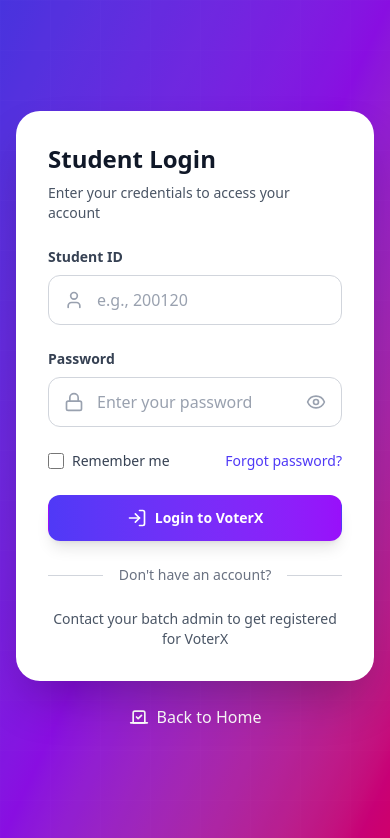
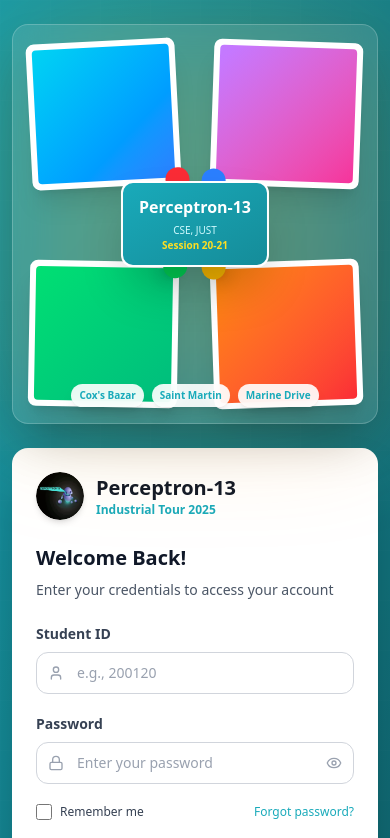
Before and after one commit to DurjoyGH/Perceptron-13, a React (Vite) app in the folder frontend/: page /login in a window 390 px wide. Shown: the top 838 px of the page. Built offline with nearby package versions, Linux system fonts and the light colour scheme.

Commit message:
login page redesigned

```diff
--- a/frontend/src/pages/Auth/Login.jsx
+++ b/frontend/src/pages/Auth/Login.jsx
@@ -1,6 +1,6 @@
 import { useState } from 'react';
 import { Link, useNavigate } from 'react-router-dom';
-import { LogIn, User, Lock, Eye, EyeOff, Vote } from 'lucide-react';
+import { LogIn, User, Lock, Eye, EyeOff, ArrowLeft, Compass } from 'lucide-react';
 
 const Login = () => {
   const navigate = useNavigate();
@@ -77,30 +77,45 @@ const Login = () => {
   };
 
   return (
-    <div className="min-h-screen bg-gradient-to-br from-indigo-600 via-purple-600 to-pink-600 flex items-center justify-center py-12 px-4 sm:px-6 lg:px-8">
+    <div className="min-h-screen bg-gradient-to-br from-[#19aaba] via-[#158c99] to-[#116d77] flex items-center justify-center py-6 sm:py-8 md:py-12 px-3 sm:px-4 lg:px-8">
       <div className="absolute inset-0 bg-black/10"></div>
       <div className="absolute inset-0 bg-grid-pattern opacity-10"></div>
 
       <div className="relative max-w-6xl w-full">
-        <div className="grid md:grid-cols-2 gap-8 items-start">
+        <div className="grid md:grid-cols-2 gap-6 sm:gap-8 items-start">
           {/* Left Side - Login Card */}
           <div className="order-2 md:order-1">
             {/* Login Card */}
-            <div className="bg-white rounded-3xl shadow-2xl p-8 backdrop-blur-lg">
+            <div className="bg-white rounded-2xl sm:rounded-3xl shadow-2xl p-6 sm:p-8 backdrop-blur-lg">
+              {/* Logo and Title */}
+              <div className="flex items-center gap-3 mb-6">
+                <div className="w-12 h-12 sm:w-14 sm:h-14 rounded-full flex items-center justify-center shadow-md overflow-hidden">
+                  <img
+                    src="/logo.jpg"
+                    alt="Logo"
+                    className="w-full h-full rounded-full object-cover"
+                  />
+                </div>
+                <div>
+                  <h2 className="text-xl sm:text-2xl font-bold text-gray-900">Perceptron-13</h2>
+                  <p className="text-xs sm:text-sm text-[#19aaba] font-semibold">Industrial Tour 2025</p>
+                </div>
+              </div>
+
               <div className="mb-6">
-                <h3 className="text-2xl font-bold text-gray-900 mb-2">Student Login</h3>
+                <h3 className="text-xl sm:text-2xl font-bold text-gray-900 mb-2">Welcome Back!</h3>
                 <p className="text-gray-600 text-sm">Enter your credentials to access your account</p>
               </div>
 
-              <form onSubmit={handleSubmit} className="space-y-6">
+              <form onSubmit={handleSubmit} className="space-y-5 sm:space-y-6">
                 {/* Student ID Input */}
                 <div>
                   <label htmlFor="studentId" className="block text-sm font-semibold text-gray-700 mb-2">
                     Student ID
                   </label>
                   <div className="relative">
-                    <div className="absolute inset-y-0 left-0 pl-4 flex items-center pointer-events-none">
-                      <User className="h-5 w-5 text-gray-400" />
+                    <div className="absolute inset-y-0 left-0 pl-3 sm:pl-4 flex items-center pointer-events-none">
+                      <User className="h-4 w-4 sm:h-5 sm:w-5 text-gray-400" />
                     </div>
                     <input
                       id="studentId"
@@ -110,13 +125,13 @@ const Login = () => {
                       value={formData.studentId}
                       onChange={handleChange}
                       maxLength={6}
-                      className={`block w-full pl-12 pr-4 py-3 border ${
+                      className={`block w-full pl-10 sm:pl-12 pr-3 sm:pr-4 py-2.5 sm:py-3 text-sm sm:text-base border ${
                         errors.studentId ? 'border-red-500' : 'border-gray-300'
-                      } rounded-xl focus:ring-2 focus:ring-indigo-500 focus:border-transparent transition-all duration-200 text-gray-900 placeholder-gray-400`}
+                      } rounded-xl focus:ring-2 focus:ring-[#19aaba] focus:border-transparent transition-all duration-200 text-gray-900 placeholder-gray-400`}
                     />
                   </div>
                   {errors.studentId && (
-                    <p className="mt-2 text-sm text-red-600">{errors.studentId}</p>
+                    <p className="mt-2 text-xs sm:text-sm text-red-600">{errors.studentId}</p>
                   )}
                 </div>
 
@@ -126,8 +141,8 @@ const Login = () => {
                     Password
                   </label>
                   <div className="relative">
-                    <div className="absolute inset-y-0 left-0 pl-4 flex items-center pointer-events-none">
-                      <Lock className="h-5 w-5 text-gray-400" />
+                    <div className="absolute inset-y-0 left-0 pl-3 sm:pl-4 flex items-center pointer-events-none">
+                      <Lock className="h-4 w-4 sm:h-5 sm:w-5 text-gray-400" />
                     </div>
                     <input
                       id="password"
@@ -136,43 +151,43 @@ const Login = () => {
                       placeholder="Enter your password"
                       value={formData.password}
                       onChange={handleChange}
-                      className={`block w-full pl-12 pr-12 py-3 border ${
+                      className={`block w-full pl-10 sm:pl-12 pr-10 sm:pr-12 py-2.5 sm:py-3 text-sm sm:text-base border ${
                         errors.password ? 'border-red-500' : 'border-gray-300'
-                      } rounded-xl focus:ring-2 focus:ring-indigo-500 focus:border-transparent transition-all duration-200 text-gray-900 placeholder-gray-400`}
+                      } rounded-xl focus:ring-2 focus:ring-[#19aaba] focus:border-transparent transition-all duration-200 text-gray-900 placeholder-gray-400`}
                     />
                     <button
                       type="button"
                       onClick={() => setShowPassword(!showPassword)}
-                      className="absolute inset-y-0 right-0 pr-4 flex items-center"
+                      className="absolute inset-y-0 right-0 pr-3 sm:pr-4 flex items-center"
                     >
                       {showPassword ? (
-                        <EyeOff className="h-5 w-5 text-gray-400 hover:text-gray-600" />
+                        <EyeOff className="h-4 w-4 sm:h-5 sm:w-5 text-gray-400 hover:text-gray-600" />
                       ) : (
-                        <Eye className="h-5 w-5 text-gray-400 hover:text-gray-600" />
+                        <Eye className="h-4 w-4 sm:h-5 sm:w-5 text-gray-400 hover:text-gray-600" />
                       )}
                     </button>
                   </div>
                   {errors.password && (
-                    <p className="mt-2 text-sm text-red-600">{errors.password}</p>
+                    <p className="mt-2 text-xs sm:text-sm text-red-600">{errors.password}</p>
                   )}
                 </div>
 
                 {/* Forgot Password Link */}
-                <div className="flex items-center justify-between">
+                <div className="flex items-center justify-between text-sm">
                   <div className="flex items-center">
                     <input
                       id="remember-me"
                       name="remember-me"
                       type="checkbox"
-                      className="h-4 w-4 text-indigo-600 focus:ring-indigo-500 border-gray-300 rounded cursor-pointer"
+                      className="h-4 w-4 text-[#19aaba] focus:ring-[#19aaba] border-gray-300 rounded cursor-pointer"
                     />
-                    <label htmlFor="remember-me" className="ml-2 block text-sm text-gray-700 cursor-pointer">
+                    <label htmlFor="remember-me" className="ml-2 block text-xs sm:text-sm text-gray-700 cursor-pointer">
                       Remember me
                     </label>
                   </div>
                   <Link
                     to="/forgot-password"
-                    className="text-sm font-medium text-indigo-600 hover:text-indigo-500 transition-colors duration-200"
+                    className="text-xs sm:text-sm font-medium text-[#19aaba] hover:text-[#158c99] transition-colors duration-200"
                   >
                     Forgot password?
                   </Link>
@@ -180,7 +195,7 @@ const Login = () => {
 
                 {/* Submit Error */}
                 {errors.submit && (
-                  <div className="bg-red-50 border border-red-200 text-red-700 px-4 py-3 rounded-xl text-sm">
+                  <div className="bg-red-50 border border-red-200 text-red-700 px-4 py-3 rounded-xl text-xs sm:text-sm">
                     {errors.submit}
                   </div>
                 )}
@@ -189,17 +204,17 @@ const Login = () => {
                 <button
                   type="submit"
                   disabled={isLoading}
-                  className="w-full flex justify-center items-center gap-2 py-3 px-4 border border-transparent rounded-xl shadow-lg text-sm font-semibold text-white bg-gradient-to-r from-indigo-600 to-purple-600 hover:from-indigo-700 hover:to-purple-700 focus:outline-none focus:ring-2 focus:ring-offset-2 focus:ring-indigo-500 transition-all duration-300 transform hover:scale-[1.02] disabled:opacity-50 disabled:cursor-not-allowed disabled:transform-none"
+                  className="w-full flex justify-center items-center gap-2 py-2.5 sm:py-3 px-4 border border-transparent rounded-xl shadow-lg text-sm sm:text-base font-semibold text-white bg-gradient-to-r from-[#19aaba] to-[#158c99] hover:from-[#158c99] hover:to-[#116d77] focus:outline-none focus:ring-2 focus:ring-offset-2 focus:ring-[#19aaba] transition-all duration-300 transform hover:scale-[1.02] active:scale-95 disabled:opacity-50 disabled:cursor-not-allowed disabled:transform-none"
                 >
                   {isLoading ? (
                     <>
-                      <div className="w-5 h-5 border-2 border-white border-t-transparent rounded-full animate-spin"></div>
-                      Logging in...
+                      <div className="w-4 h-4 sm:w-5 sm:h-5 border-2 border-white border-t-transparent rounded-full animate-spin"></div>
+                      <span>Logging in...</span>
                     </>
                   ) : (
                     <>
-                      <LogIn className="w-5 h-5" />
-                      Login to VoterX
+                      <LogIn className="w-4 h-4 sm:w-5 sm:h-5" />
+                      <span>Login to Dashboard</span>
                     </>
                   )}
                 </button>
@@ -211,7 +226,7 @@ const Login = () => {
                   <div className="absolute inset-0 flex items-center">
                     <div className="w-full border-t border-gray-300"></div>
                   </div>
-                  <div className="relative flex justify-center text-sm">
+                  <div className="relative flex justify-center text-xs sm:text-sm">
                     <span className="px-4 bg-white text-gray-500">Don't have an account?</span>
                   </div>
                 </div>
@@ -219,91 +234,87 @@ const Login = () => {
 
               {/* Register Link */}
               <div className="mt-6 text-center">
-                <p className="text-sm text-gray-600">
-                  Contact your batch admin to get registered for VoterX
+                <p className="text-xs sm:text-sm text-gray-600">
+                  Contact your tour coordinator to get registered
                 </p>
               </div>
             </div>
 
             {/* Back to Home */}
-            <div className="mt-6 text-center">
+            <div className="mt-4 sm:mt-6 text-center">
               <Link
                 to="/"
-                className="inline-flex items-center gap-2 text-white hover:text-gray-200 transition-colors duration-200 font-medium"
+                className="inline-flex items-center gap-2 text-white hover:text-gray-200 transition-colors duration-200 font-medium text-sm sm:text-base px-4 py-2 rounded-lg hover:bg-white/10"
               >
-                <Vote className="w-5 h-5" />
+                <ArrowLeft className="w-4 h-4 sm:w-5 sm:h-5" />
                 Back to Home
               </Link>
             </div>
           </div>
 
-          {/* Right Side - Wall Album Design */}
-          <div className="order-1 md:order-2 hidden md:block">
-            <div className="relative h-[530px]">
+          {/* Right Side - Tour Showcase */}
+          <div className="order-1 md:order-2">
+            <div className="relative h-[400px] sm:h-[500px] md:h-[600px]">
               {/* Background Glow */}
-              <div className="absolute inset-0 bg-gradient-to-br from-yellow-400 to-orange-400 rounded-3xl blur-3xl opacity-20"></div>
+              <div className="absolute inset-0 bg-gradient-to-br from-yellow-400 to-orange-400 rounded-2xl sm:rounded-3xl blur-3xl opacity-20"></div>
 
-              {/* Wall Album Container */}
-              <div className="relative h-full bg-white/10 backdrop-blur-lg rounded-3xl p-6 border border-white/20 shadow-2xl">
+              {/* Tour Showcase Container */}
+              <div className="relative h-full bg-white/10 backdrop-blur-lg rounded-2xl sm:rounded-3xl p-4 sm:p-6 border border-white/20 shadow-2xl">
                 {/* Photo Grid - Wall Pattern */}
                 <div className="relative h-full">
-
                   {/* Photo 1 - Top Left (Tilted) */}
-                  <div className="absolute top-0 left-0 w-[48%] h-[45%] transform -rotate-3 hover:rotate-0 hover:scale-105 transition-all duration-300 z-10">
-                    <div className="w-full h-full bg-white p-2 rounded-lg shadow-xl">
-                      <img
-                        src="/src/assets/login1.jpg"
-                        alt="Perceptron-13 Memories 1"
-                        className="w-full h-full object-cover rounded"
-                      />
+                  <div className="absolute top-0 left-0 w-[45%] h-[40%] sm:h-[45%] transform -rotate-3 hover:rotate-0 hover:scale-105 transition-all duration-300 z-10">
+                    <div className="w-full h-full bg-white p-1.5 sm:p-2 rounded-lg shadow-xl">
+                      <div className="w-full h-full bg-gradient-to-br from-cyan-400 to-blue-500 rounded"></div>
                     </div>
-                    <div className="absolute -bottom-2 -right-2 w-8 h-8 bg-red-500 rounded-full shadow-lg transform rotate-12"></div>
+                    <div className="absolute -bottom-2 -right-2 w-6 h-6 sm:w-8 sm:h-8 bg-red-500 rounded-full shadow-lg transform rotate-12"></div>
                   </div>
 
                   {/* Photo 2 - Top Right (Tilted opposite) */}
-                  <div className="absolute top-0 right-0 w-[48%] h-[45%] transform rotate-2 hover:rotate-0 hover:scale-105 transition-all duration-300 z-10">
-                    <div className="w-full h-full bg-white p-2 rounded-lg shadow-xl">
-                      <img
-                        src="/src/assets/login2.jpg"
-                        alt="Perceptron-13 Memories 2"
-                        className="w-full h-full object-cover rounded"
-                      />
+                  <div className="absolute top-0 right-0 w-[45%] h-[40%] sm:h-[45%] transform rotate-2 hover:rotate-0 hover:scale-105 transition-all duration-300 z-10">
+                    <div className="w-full h-full bg-white p-1.5 sm:p-2 rounded-lg shadow-xl">
+                      <div className="w-full h-full bg-gradient-to-br from-purple-400 to-pink-500 rounded"></div>
                     </div>
-                    <div className="absolute -bottom-2 -left-2 w-8 h-8 bg-blue-500 rounded-full shadow-lg transform -rotate-12"></div>
+                    <div className="absolute -bottom-2 -left-2 w-6 h-6 sm:w-8 sm:h-8 bg-blue-500 rounded-full shadow-lg transform -rotate-12"></div>
                   </div>
 
                   {/* Photo 3 - Bottom Left */}
-                  <div className="absolute bottom-0 left-0 w-[48%] h-[45%] transform rotate-1 hover:rotate-0 hover:scale-105 transition-all duration-300 z-10">
-                    <div className="w-full h-full bg-white p-2 rounded-lg shadow-xl">
-                      <img
-                        src="/src/assets/login3.jpg"
-                        alt="Perceptron-13 Memories 3"
-                        className="w-full h-full object-cover rounded"
-                      />
+                  <div className="absolute bottom-0 left-0 w-[45%] h-[40%] sm:h-[45%] transform rotate-1 hover:rotate-0 hover:scale-105 transition-all duration-300 z-10">
+                    <div className="w-full h-full bg-white p-1.5 sm:p-2 rounded-lg shadow-xl">
+                      <div className="w-full h-full bg-gradient-to-br from-green-400 to-emerald-500 rounded"></div>
                     </div>
-                    <div className="absolute -top-2 -right-2 w-8 h-8 bg-green-500 rounded-full shadow-lg transform rotate-45"></div>
+                    <div className="absolute -top-2 -right-2 w-6 h-6 sm:w-8 sm:h-8 bg-green-500 rounded-full shadow-lg transform rotate-45"></div>
                   </div>
 
                   {/* Photo 4 - Bottom Right */}
-                  <div className="absolute bottom-0 right-0 w-[48%] h-[45%] transform -rotate-2 hover:rotate-0 hover:scale-105 transition-all duration-300 z-10">
-                    <div className="w-full h-full bg-white p-2 rounded-lg shadow-xl">
-                      <img
-                        src="/src/assets/login4.jpg"
-                        alt="Perceptron-13 Memories 4"
-                        className="w-full h-full object-cover rounded"
-                      />
+                  <div className="absolute bottom-0 right-0 w-[45%] h-[40%] sm:h-[45%] transform -rotate-2 hover:rotate-0 hover:scale-105 transition-all duration-300 z-10">
+                    <div className="w-full h-full bg-white p-1.5 sm:p-2 rounded-lg shadow-xl">
+                      <div className="w-full h-full bg-gradient-to-br from-orange-400 to-red-500 rounded"></div>
                     </div>
-                    <div className="absolute -top-2 -left-2 w-8 h-8 bg-yellow-500 rounded-full shadow-lg transform -rotate-45"></div>
+                    <div className="absolute -top-2 -left-2 w-6 h-6 sm:w-8 sm:h-8 bg-yellow-500 rounded-full shadow-lg transform -rotate-45"></div>
                   </div>
 
-                  {/* Center Badge/Label */}
+                  {/* Center Badge */}
                   <div className="absolute top-1/2 left-1/2 transform -translate-x-1/2 -translate-y-1/2 z-20">
-                    <div className="bg-gradient-to-br from-indigo-600 to-purple-600 text-white px-6 py-4 rounded-2xl shadow-2xl border-4 border-white transform hover:scale-110 transition-transform duration-300">
-                      <h3 className="text-xl font-bold text-center mb-1">Perceptron - 13</h3>
-                      <p className="text-xs text-center text-indigo-100">CSE, JUST</p>
-                      <p className="text-xs text-center font-semibold text-yellow-300">Session 20-21</p>
+                    <div className="bg-gradient-to-br from-[#19aaba] to-[#158c99] text-white px-4 py-3 sm:px-6 sm:py-4 rounded-xl sm:rounded-2xl shadow-2xl border-2 sm:border-4 border-white transform hover:scale-110 transition-transform duration-300">
+                      <h3 className="text-base sm:text-xl font-bold text-center mb-1">Perceptron-13</h3>
+                      <p className="text-[10px] sm:text-xs text-center text-cyan-100">CSE, JUST</p>
+                      <p className="text-[10px] sm:text-xs text-center font-semibold text-yellow-300">Session 20-21</p>
                     </div>
                   </div>
+                </div>
+
+                {/* Floating Badges */}
+                <div className="absolute bottom-4 sm:bottom-6 left-4 sm:left-6 right-4 sm:right-6 flex flex-wrap gap-2 justify-center z-20">
+                  <span className="bg-white/90 backdrop-blur-sm px-2 sm:px-3 py-1 rounded-full text-[10px] sm:text-xs font-semibold text-[#19aaba] shadow-lg">
+                    Cox's Bazar
+                  </span>
+                  <span className="bg-white/90 backdrop-blur-sm px-2 sm:px-3 py-1 rounded-full text-[10px] sm:text-xs font-semibold text-[#19aaba] shadow-lg">
+                    Saint Martin
+                  </span>
+                  <span className="bg-white/90 backdrop-blur-sm px-2 sm:px-3 py-1 rounded-full text-[10px] sm:text-xs font-semibold text-[#19aaba] shadow-lg">
+                    Marine Drive
+                  </span>
                 </div>
               </div>
             </div>
```
